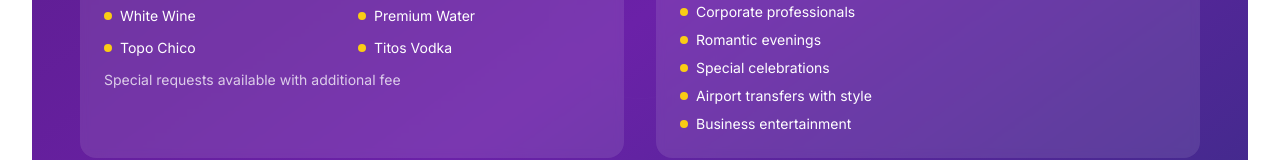
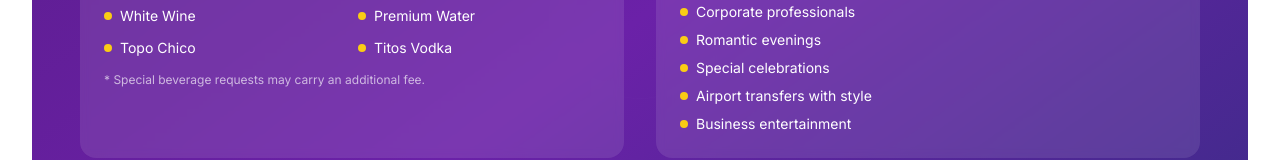
Before and after one commit to Rydelight/rydelightwebsite, a Next.js app: page / in a window 1280 px wide. Shown: the part 2334-2494 px from the top of the page. Built offline with nearby package versions, Linux system fonts and the light colour scheme.

Commit message:
Refine service visuals and notes

```diff
--- a/components/about.tsx
+++ b/components/about.tsx
@@ -74,8 +74,8 @@ export default function About() {
           >
             <div className="relative aspect-[4/3] overflow-hidden rounded-2xl shadow-2xl">
               <Image
-                src="/images/rydelight-private-electric-service.png"
-                alt="Black electric SUV with a bright private passenger interior at a modern arrival canopy"
+                src="/images/rydelight-private-electric-service-corrected.png"
+                alt="Black electric chauffeur vehicle outside a modern Dallas-Fort Worth arrival entrance"
                 fill
                 sizes="(max-width: 1024px) 100vw, 50vw"
                 className="object-cover"
--- a/components/services.tsx
+++ b/components/services.tsx
@@ -157,8 +157,8 @@ export default function Services() {
                     </div>
                   ))}
                 </div>
-                <p className="text-sm opacity-75 mt-3">
-                  Special requests available with additional fee
+                <p className="mt-3 text-xs leading-relaxed text-white/65">
+                  <span aria-hidden="true">*</span> Special beverage requests may carry an additional fee.
                 </p>
               </div>
 
```
Also changed, not shown: 1 other file (tests, documents, lock files or other folders).
